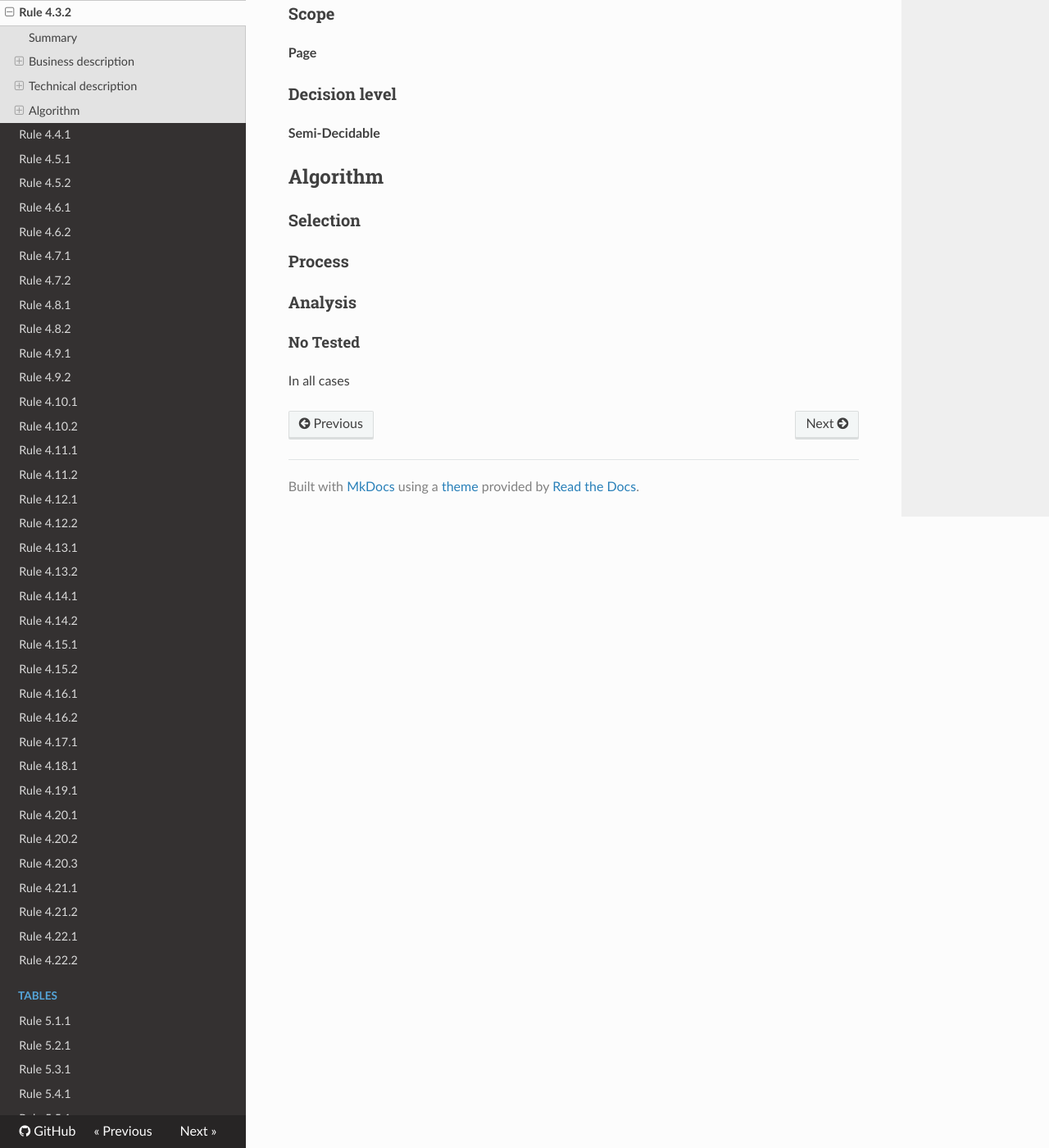
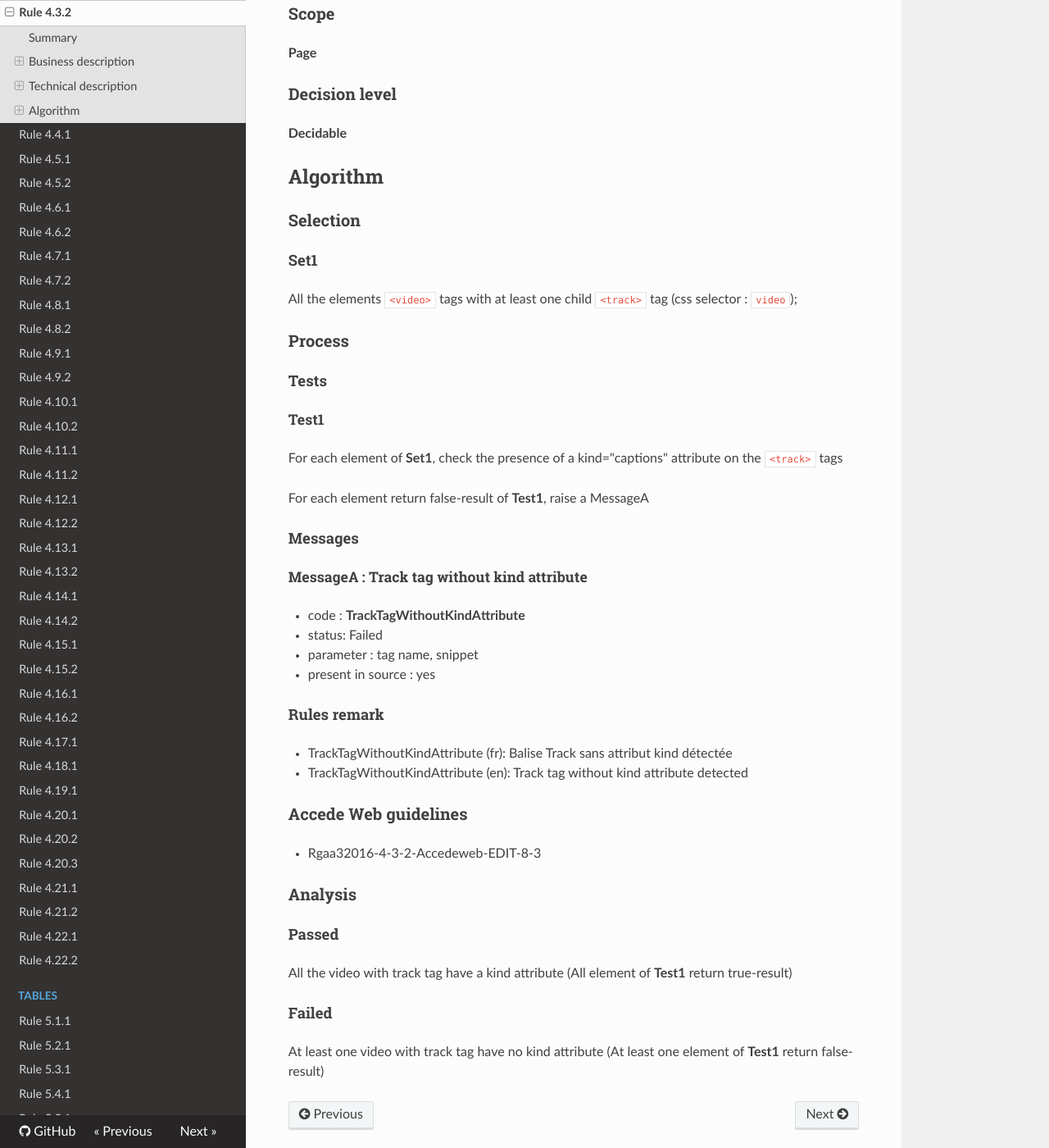
Before and after one commit to Tanaguru/RGAA3-2016, an MkDocs documentation site: the page built from docs/Rule-4-3-2.md, in a window 1280 px wide and 1400 px high, scrolled down 790 px. Shown: the whole window at 82% size. Built offline with MkDocs 1.6.1, drawn with Linux system fonts in a browser that asks for light colours; nearby versions of some CDN libraries; old or Windows-style settings are respelled for this version of MkDocs.

Commit message:
Update tests 4.3.2

```diff
--- a/docs/Rule-4-3-2.md
+++ b/docs/Rule-4-3-2.md
@@ -8,11 +8,11 @@ No-check rule
 
 ### Criterion
 
-[4.3](http://references.modernisation.gouv.fr/referentiel-technique-0#crit-4-3)
+[4.3](http://references.modernisation.gouv.fr/rgaa/criteres.html#crit-4-3)
 
 ###Test
 
-[4.3.2](http://references.modernisation.gouv.fr/referentiel-technique-0#test-4.3.2)
+[4.3.2](http://references.modernisation.gouv.fr/rgaa/criteres.html#test-4.3.2)
 
 ### Description
 
@@ -30,16 +30,50 @@ Pour chaque <a href="http://references.modernisation.gouv.fr/referentiel-techniq
 
 ### Decision level
 
-**Semi-Decidable**
+**Decidable**
 
 ## Algorithm
 
 ### Selection
 
+#### Set1
+
+All the elements `<video>` tags with at least one child `<track>` tag (css selector : `video`);
+
 ### Process
+
+#### Tests
+
+##### Test1
+
+For each element of **Set1**, check the presence of a kind="captions" attribute on the `<track>` tags
+
+For each element return false-result of **Test1**, raise a MessageA
+
+#### Messages
+
+##### MessageA : Track tag without kind attribute
+
+-    code : **TrackTagWithoutKindAttribute**
+-    status: Failed
+-    parameter : tag name, snippet
+-    present in source : yes
+
+#### Rules remark
+
+ * TrackTagWithoutKindAttribute (fr): Balise Track sans attribut kind d&eacute;tect&eacute;e
+ * TrackTagWithoutKindAttribute (en): Track tag without kind attribute detected
+
+### Accede Web guidelines
+
+ * Rgaa32016-4-3-2-Accedeweb-EDIT-8-3
 
 ### Analysis
 
-#### No Tested
+#### Passed
 
-In all cases
+All the video with track tag have a kind attribute (All element of **Test1** return true-result)
+
+#### Failed
+
+At least one video with track tag have no kind attribute (At least one element of **Test1** return false-result)
```
Also changed, not shown: docs/Rule-4-3-1.md (+2 -7 lines), 3 other files.
